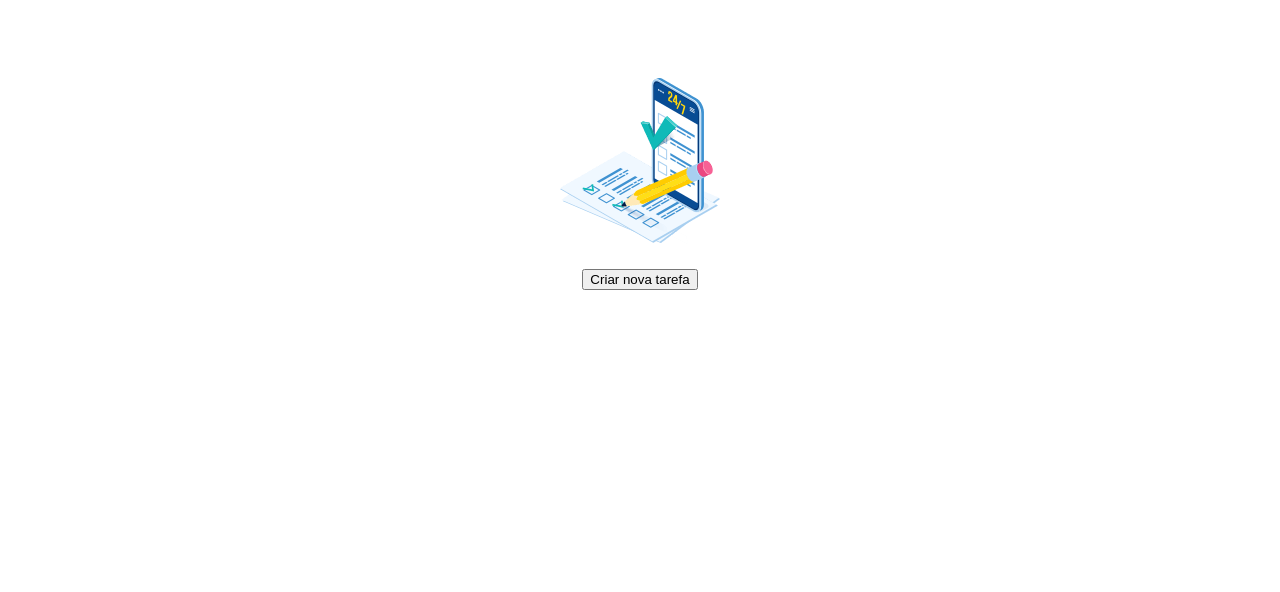
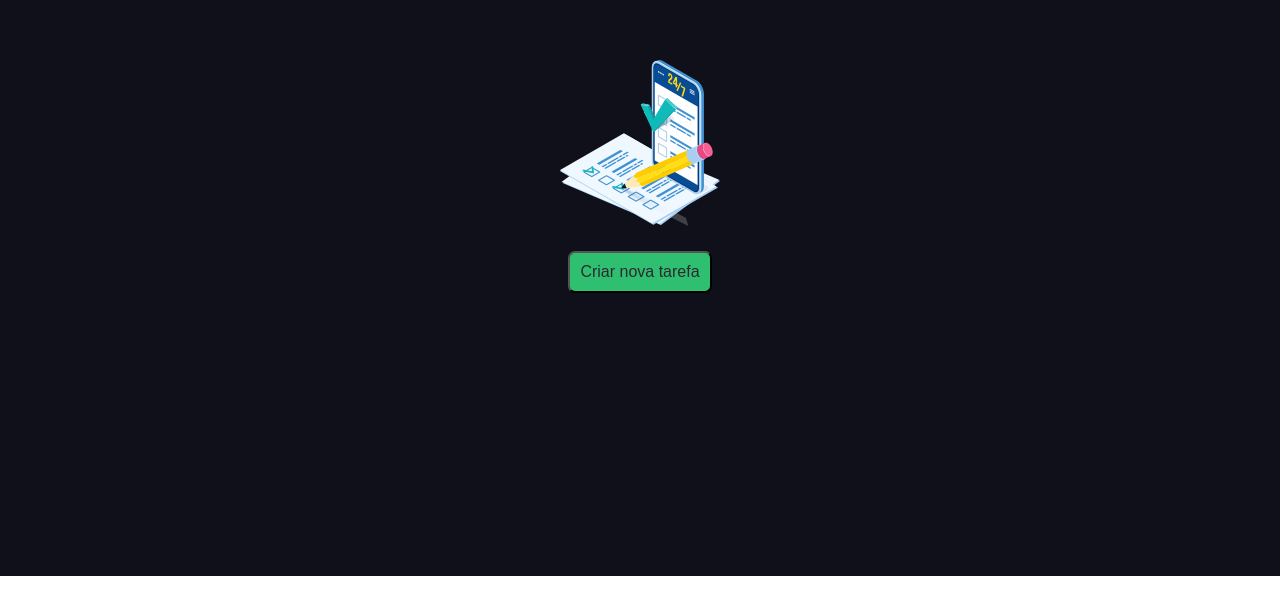
Before and after one commit to Ramon-Erik/tarefas-locais, an Angular app: page / in a window 1280 px wide. Shown: the part 224-816 px from the top of the page. Built offline with nearby package versions, Linux system fonts and the light colour scheme.

Commit message:
feat: added scss structure

```diff
--- /dev/null
+++ b/src/scss/_index.scss
@@ -0,0 +1,3 @@
+@use "theme";
+@use "base";
+@use "components";
--- /dev/null
+++ b/src/scss/base/_index.scss
@@ -0,0 +1 @@
+@use "reset"
--- /dev/null
+++ b/src/scss/base/_reset.scss
@@ -0,0 +1,13 @@
+* {
+  padding: 0;
+  margin: 0;
+  box-sizing: border-box;
+}
+
+html {
+  height: 100%;
+}
+
+body {
+  min-height: 100%;
+}
--- /dev/null
+++ b/src/scss/components/_button.scss
@@ -0,0 +1,39 @@
+.btn {
+  display: flex;
+  justify-content: center;
+  align-items: center;
+  box-sizing: border-box;
+  transition: 0.5s;
+  cursor: pointer;
+
+  &.btn-primary,
+  &.btn-secondary {
+    padding: 10px;
+    font-size: 16px;
+    border-radius: 7px;
+  }
+
+  &.btn-primary {
+    color: var(--black-010);
+    background: var(--primary);
+
+    &:hover:not(:disabled) {
+      background: var(--primary-010);
+      color: var(--white);
+    }
+  }
+
+  &.btn-secondary {
+    color: var(--white);
+    background: var(--secondary);
+
+    &:hover {
+      background: var(--secondary-010);
+    }
+  }
+
+  &:disabled {
+    cursor: not-allowed;
+    opacity: 0.7;
+  }
+}
--- /dev/null
+++ b/src/scss/components/_index.scss
@@ -0,0 +1 @@
+@use "button";
--- /dev/null
+++ b/src/scss/theme/_index.scss
@@ -0,0 +1 @@
+@use "variables";
--- /dev/null
+++ b/src/scss/theme/_variables.scss
@@ -0,0 +1,10 @@
+:root {
+  --primary: #2fbf71;
+  --primary-010: #21804d;
+  --white: #fff;
+  --grey: #9b9ba0;
+  --black: #10101a;
+  --black-010: #2a2a30;
+  --red: #c90025;
+  --red-010: #a3001e;
+}
--- a/src/styles.scss
+++ b/src/styles.scss
@@ -1 +1,2 @@
 /* You can add global styles to this file, and also import other style files */
+@use "scss";
```
